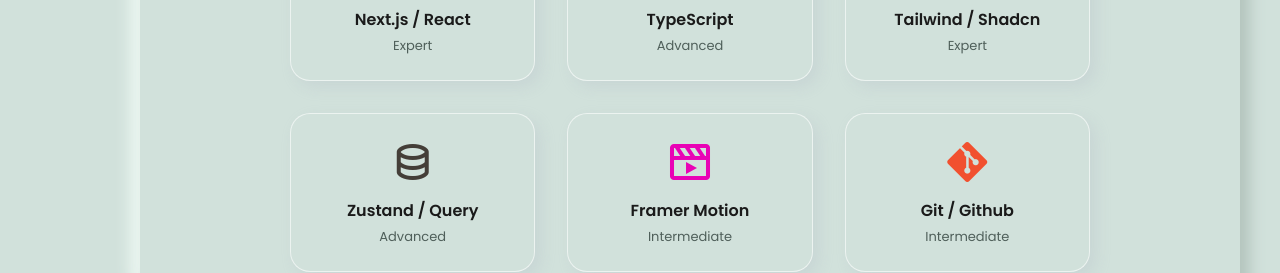
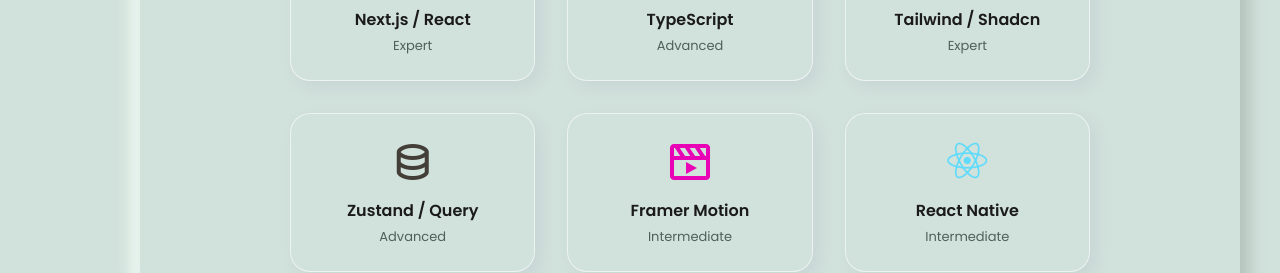
Before and after one commit to elhwawshy/my-portfolio, a React (Vite) app: page / in a window 1280 px wide. Shown: the part 2420-2693 px from the top of the page. Built offline with nearby package versions, Linux system fonts and the light colour scheme; some icons are missing; a web font is replaced by a local one.

Commit message:
Replace Git/Github skill with React Native

```diff
--- a/src/components/Skills.jsx
+++ b/src/components/Skills.jsx
@@ -83,8 +83,8 @@
                     {/* Skill 6: Git & Github */}
                     <div className="skills-group">
                         <div className="skills-data">
-                            <i className='bx bxl-git skills-icon-new git-color'></i>
-                            <h3 className="skills-name">Git / Github</h3>
+                            <i className='bx bxl-react skills-icon-new' style={{color: '#61DBFB'}}></i>
+                            <h3 className="skills-name">React Native</h3>
                             <span className="skills-level">Intermediate</span>
                         </div>
                     </div>
```
